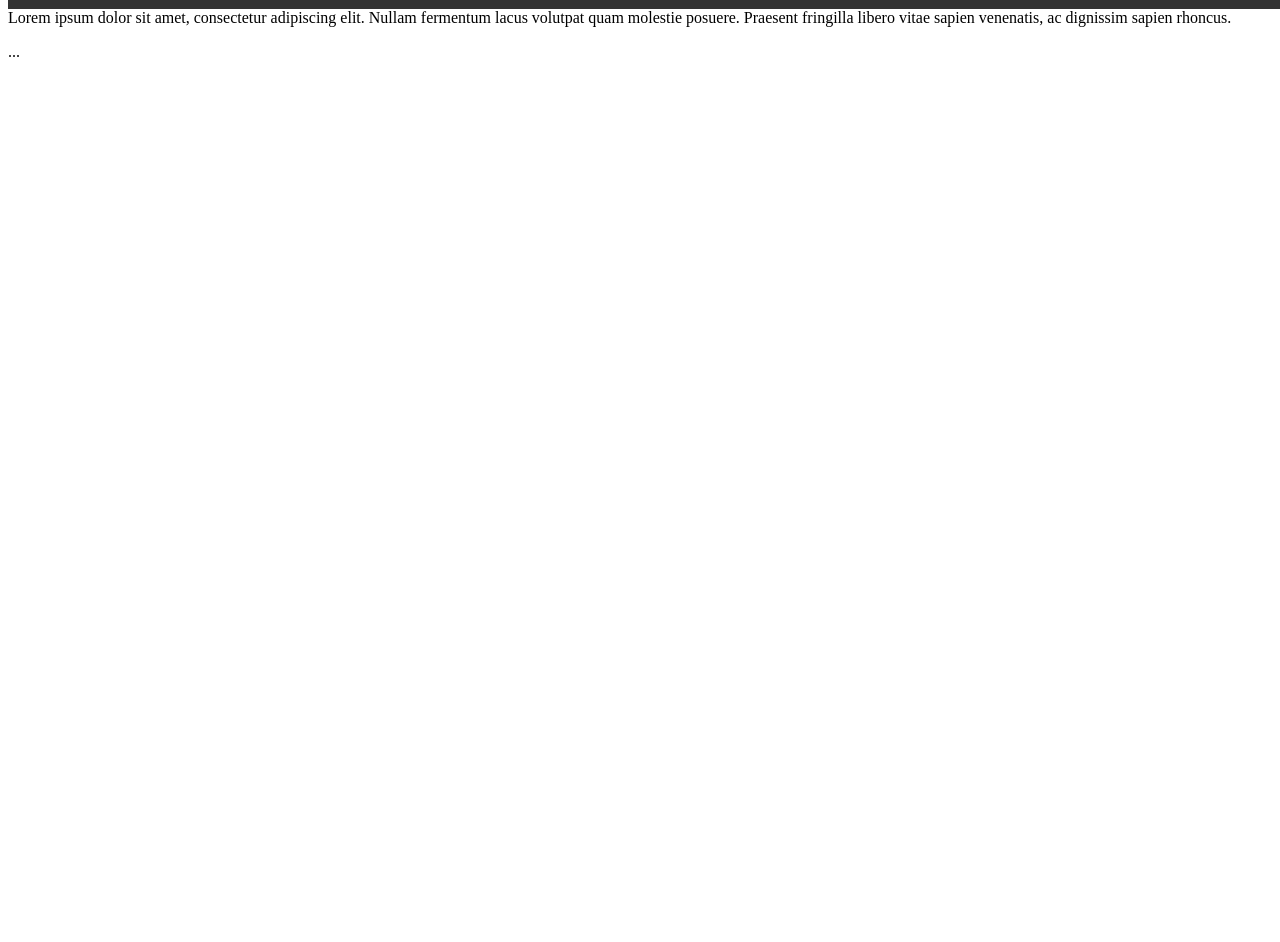
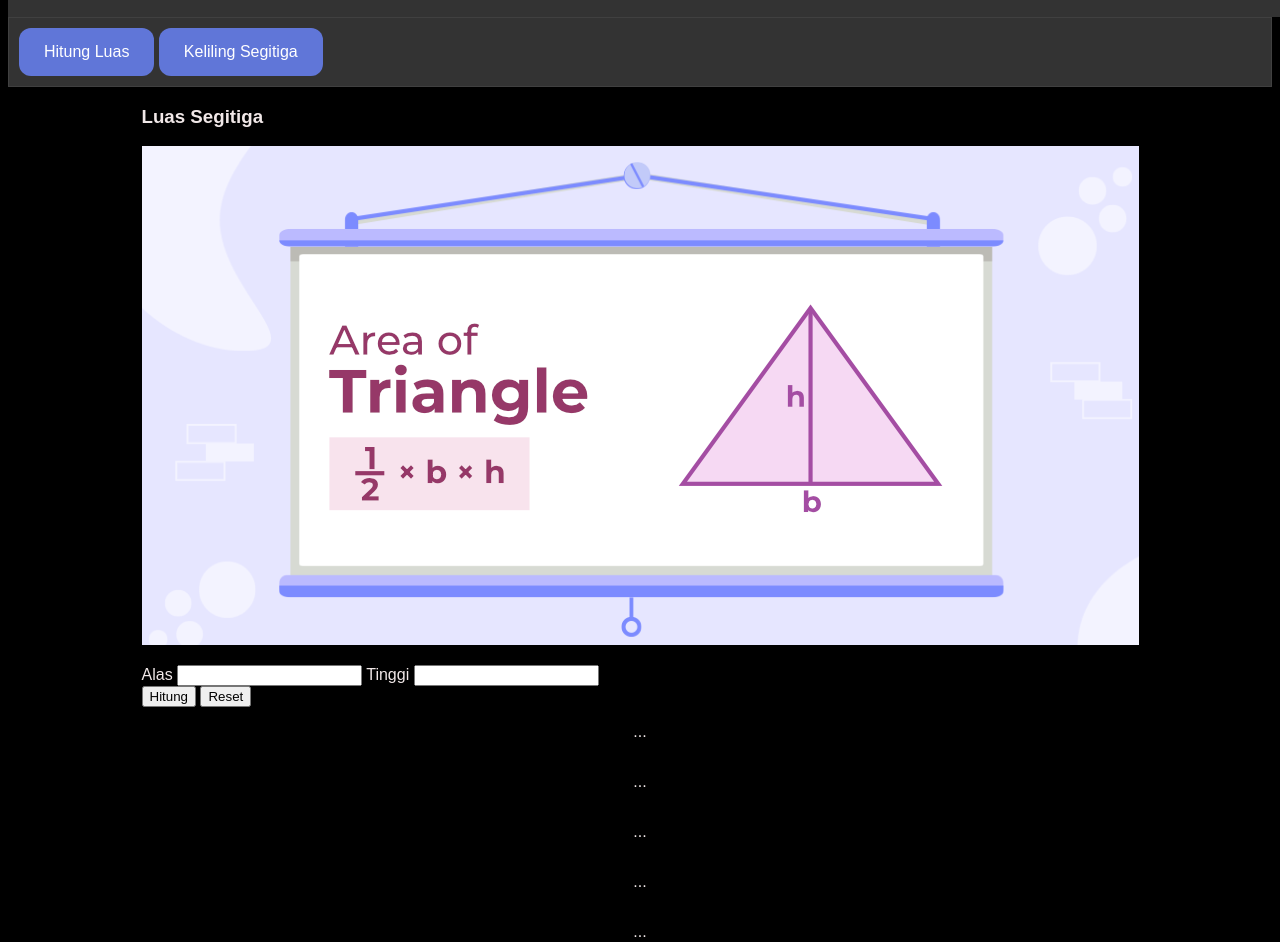
Before and after one commit to revou-fundamental-course/25-dec-23-aditph, a plain HTML site: page index.html in a window 1280 px wide. Shown: the part 91-1033 px from the top of the page. Before the commit the page ends 800 px from the top, so only its background shows below. Drawn offline with Linux system fonts and the light colour scheme.

Commit message:
add area and perimeter part

```diff
--- a/css/style.css
+++ b/css/style.css
@@ -1,13 +1,44 @@
+body{
+    font-family:Arial, Helvetica, sans-serif;
+    color:#f1e8e8;
+    background-color: black;
+}
+
 header {
-    position: fixed;
-    top: 0;
-    text-align: center;
+    display: flex;
+    justify-content: center;
     width: 100%;
     background-color: #333;
-    color: #fff;
+    color: #6076d8;
+    padding: 10px;
+}
+
+.navigation-bar {
+    position:sticky;
+    top: 0;
+    background-color: #333;
+    border: 1px solid #404040;
     padding: 10px;
 }
 
 main {
-    margin-top: 100px; /* add some margin to the top of the main content */
+    margin-top:auto;
+    display: flex;
+    flex-direction: column;
+    align-items: center;
 }
+
+a:link, a:visited {
+    background-color: #6076d8;
+    color: white;
+    padding: 15px 25px;
+    text-align: center;
+    text-decoration: none;
+    display: inline-block;
+    border-radius: 12px;
+}
+
+a:hover {
+    color: white;
+    background-color: darkblue;
+}
--- a/index.html
+++ b/index.html
@@ -9,12 +9,51 @@
 </head>
 <body>
     <header>
-        <h1>Triangle Calculator</h1>
+        <h1 id="logo">Triangle Calculator</h1>
     </header>
-
+    <nav class="navigation-bar">
+        <a href="#area-of-triangle">Hitung Luas</a>
+        <a href="#perimeter-of-triangle">Keliling Segitiga</a>
+    </nav>
     <main>
-        <p>Lorem ipsum dolor sit amet, consectetur adipiscing elit. Nullam fermentum lacus volutpat quam molestie posuere. Praesent fringilla libero vitae sapien venenatis, ac dignissim sapien rhoncus.</p>
-        <p>...</p>
+        <section id="area-of-triangle">
+            <div class="area-title">
+                <h3>
+                    Luas Segitiga
+                </h3>
+            </div>
+            <img src="assets/images/Triangle-area.png" alt="Image of Area of Triangle Formula"></p>
+            <label for="input-base" id="label-base">Alas</label>
+            <input type="number" id="input-base" class="input">
+            <label for="input-height" id="label-height">Tinggi</label>
+            <input type="number" id="input-height" class="input">
+            <div class="button">
+                <button>Hitung</button>
+                <button>Reset</button>
+        </section>
+            <p>...</p>
+            <p>...</p>
+            <p>...</p>
+            <p>...</p>
+            <p>...</p>
+            <p>...</p>
+        <section id="perimeter-of-triangle">
+            <div class="area-title">
+                <h3>
+                    Keliling Segitiga
+                </h3>
+            </div>
+            <img src="assets/images/Perimeter-of-Triangle-park-example.png" alt="Image of Perimeter"></section>
+            <label for="input-s1" id="label-s1">Sisi 1</label>
+            <input type="number" id="input-s1" class="input">
+            <label for="input-s2" id="label-s2">Sisi 2</label>
+            <input type="number" id="input-s2" class="input">
+            <label for="input-s3" id="label-s3">Sisi 3</label>
+            <input type="number" id="input-s3" class="input">
+            <div class="button">
+                <button>Hitung</button>
+                <button>Reset</button>
+        </section>
     </main>
 </body>
 </html>
```
Also changed, not shown: assets/images/Triangle-area.png (added).
